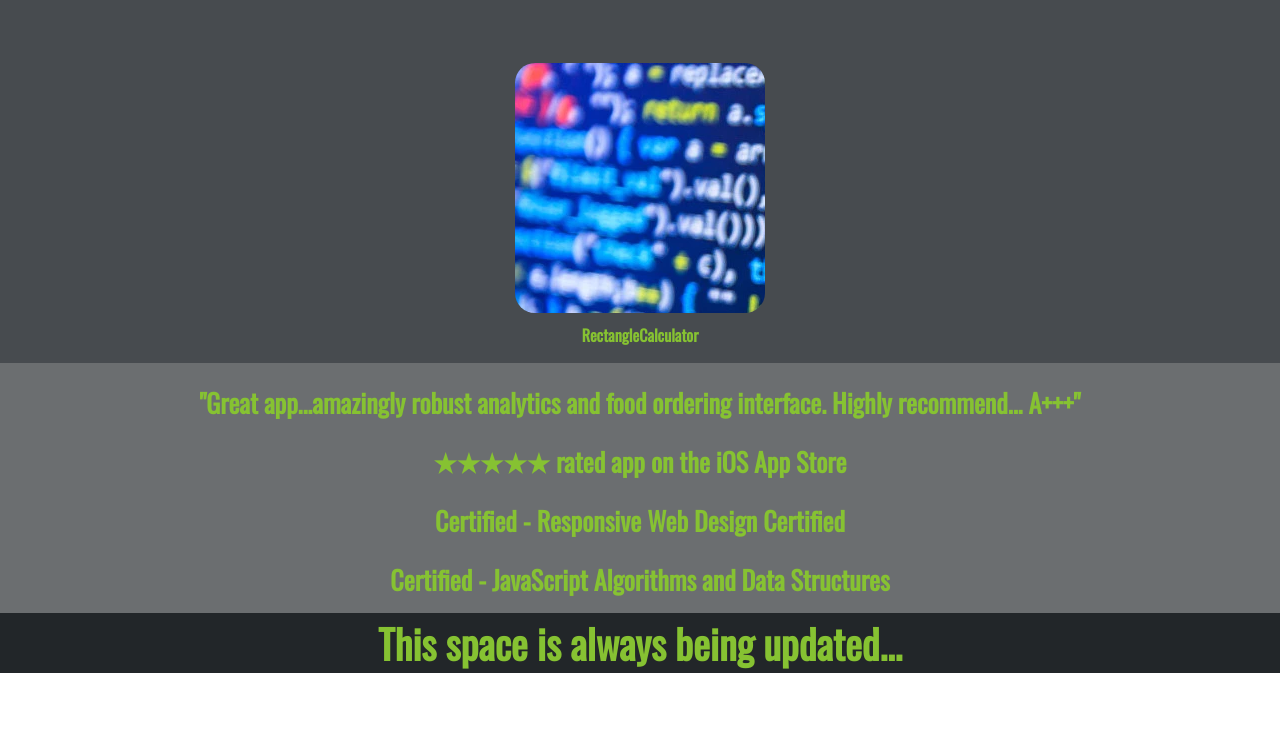
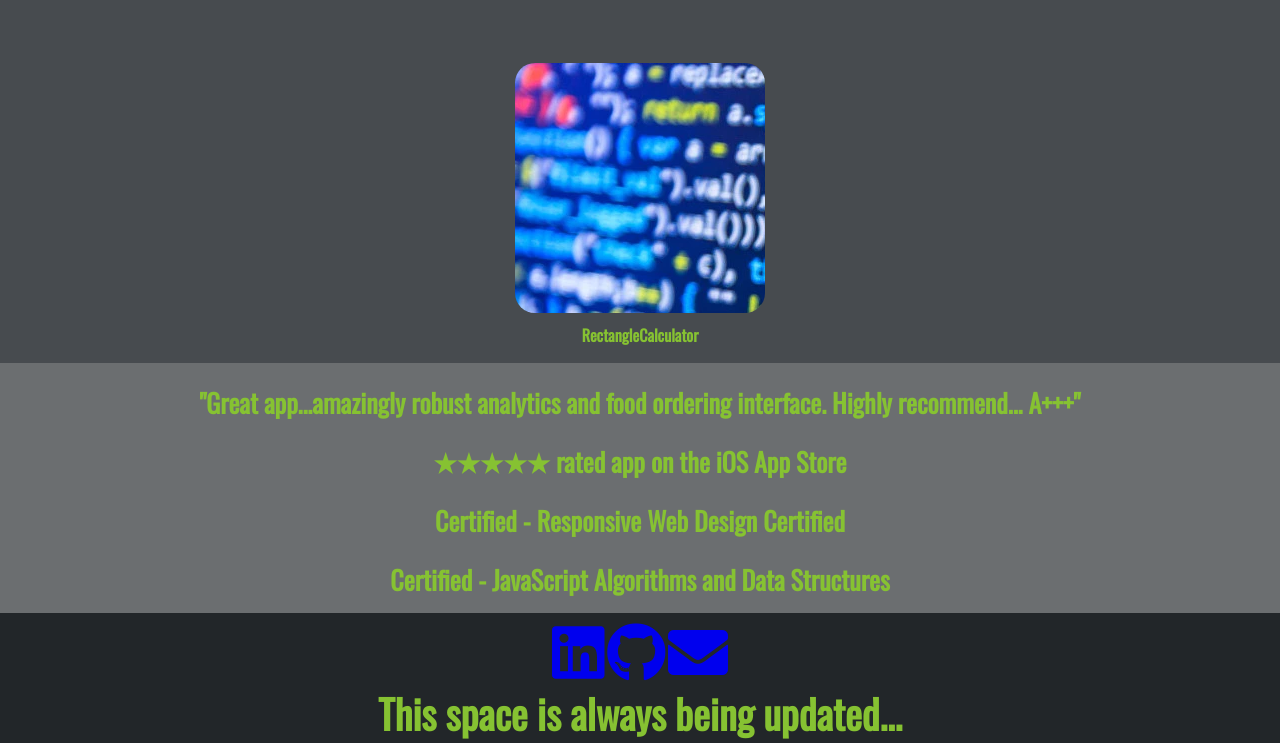
Before and after one commit to jamieAurora/jamieAurora.com, a plain HTML site: page index.html in a window 1280 px wide. Shown: the part 1246-1989 px from the top of the page. Before the commit the page ends 1919 px from the top, so only its background shows below. Drawn offline with nearby package versions, Linux system fonts and the light colour scheme.

Commit message:
Add files via upload
Removed static image icons
Implemented Font Awesome icons

```diff
--- a/index.html
+++ b/index.html
@@ -4,8 +4,6 @@
 - Add responsiveness using media queries\
 - Font Awesome
 -->
-<link rel="stylesheet" href="https://maxcdn.bootstrapcdn.com/font-awesome/4.5.0/css/font-awesome.min.css" integrity="sha384-XdYbMnZ/QjLh6iI4ogqCTaIjrFk87ip+ekIjefZch0Y+PvJ8CDYtEs1ipDmPorQ+" crossorigin="anonymous">
-
 <style>
   html,
   body {
@@ -270,6 +268,8 @@
 
   </style>
 <link href='https://fonts.googleapis.com/css?family=Oswald' rel='stylesheet'>
+<link rel="stylesheet" href="https://use.fontawesome.com/releases/v5.8.1/css/all.css" integrity="sha384-50oBUHEmvpQ+1lW4y57PTFmhCaXp0ML5d60M1M7uH2+nqUivzIebhndOJK28anvf" crossorigin="anonymous">
+
 
 <body>
 <nav>
@@ -319,12 +319,14 @@
 </section>
 
 <section class="contact" id="contact">
+  <div style = "height:10px"></div>
 <div class = "contact-tile">
-  <a href="https://www.linkedin.com/in/jamie-clary-b92126105" target = "_blank" id ="profile-link">
+  <a href="https://www.linkedin.com/in/jamie-clary-b92126105" target = "_blank" id ="profile-link"><i class="fab fa-linkedin fa-5x"></i>
 </a>
-  <a href="https://github.com/bya413" target = "_blank"  id ="profile-link">
+  <a href="https://github.com/jamieaurora" target = "_blank"  id ="profile-link"> <i class="fab fa-github fa-5x"></i>
 </a>
   <a href="mailto:admin@jamieaurora.com" target = "_blank"  id ="profile-link">
+    <i class="fas fa-envelope fa-5x"></i>
 </a>
 <h1 style="color:#86C232;">This space is always being updated...</h1>
   </div>
--- a/main.css
+++ b/main.css
@@ -130,6 +130,10 @@ h3
 }
 a:link {
   text-decoration: none;
+  color: grey;
+}
+a{
+  color:grey;
 }
 .profile-link
 {
@@ -148,7 +152,6 @@ a:link {
   font-size: 16px;
    border-radius: 40px;
   background-color: grey;
-  background-image: url("https://www.w3schools.com/images/colorpicker.gif");
 }
 .profile-link:hover
 {
```
